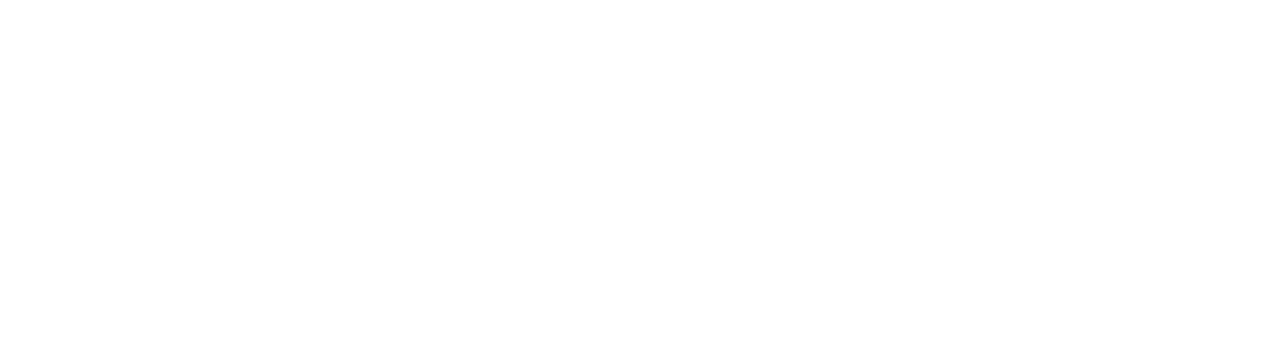
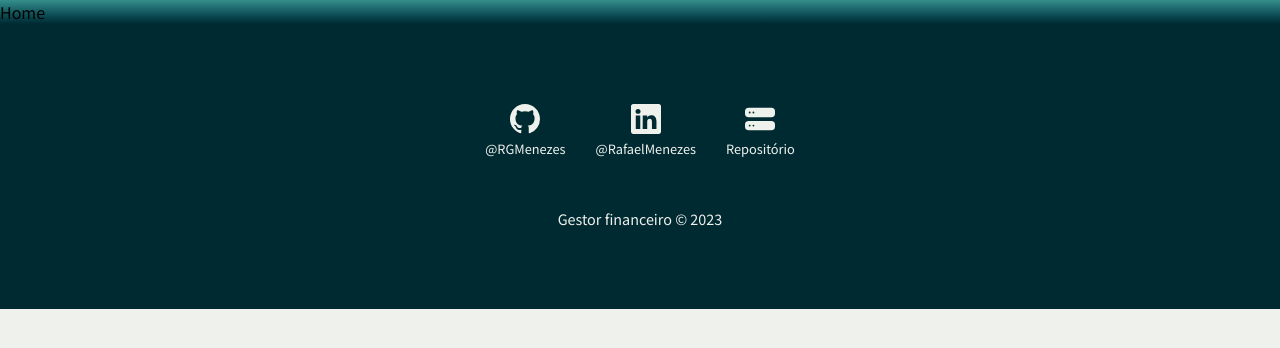
Before and after one commit to RGMenezes/gestor-financeiro, a React (Create React App) app in the folder gestor-financeiro/: page / in a window 1280 px wide. Shown: the top 348 px of the page. Built offline with nearby package versions, Linux system fonts and the light colour scheme.

Commit message:
criando o footer

```diff
--- a/gestor-financeiro/public/index.html
+++ b/gestor-financeiro/public/index.html
@@ -1,5 +1,5 @@
 <!DOCTYPE html>
-<html lang="en">
+<html lang="pt-br">
   <head>
     <meta charset="utf-8" />
     <link rel="icon" href="%PUBLIC_URL%/favicon.ico" />
--- a/gestor-financeiro/src/App.js
+++ b/gestor-financeiro/src/App.js
@@ -1,8 +1,17 @@
+import {BrowserRouter as Router, Routes, Route} from "react-router-dom"
+
+import Home from "./components/pages/Home";
+import Footer from "./components/layout/Footer";
+
 function App() {
   return (
-    <div className="App">
+    <Router>
+      <Routes>
+        <Route path="/" element={<Home />} />
+      </Routes>
 
-    </div>
+      <Footer />
+    </Router>
   );
 }
 
--- /dev/null
+++ b/gestor-financeiro/src/components/layout/Footer.js
@@ -0,0 +1,27 @@
+import {BsGithub, BsLinkedin, BsHddStackFill} from 'react-icons/bs'
+
+import styles from './Footer.module.css'
+
+function Footer(){
+    return(
+        <footer className={styles.footer} >
+            <nav>
+                <a rel='noreferrer external' target='_blank' href="https://github.com/RGMenezes">
+                    <BsGithub className={styles.icon} />
+                    <p>@RGMenezes</p>
+                </a>
+                <a rel='noreferrer external' target='_blank' href="https://www.linkedin.com/in/rafael-menezes-16b002246/">
+                    <BsLinkedin className={styles.icon} />
+                    <p>@RafaelMenezes</p>
+                </a>
+                <a rel='noreferrer external' target='_blank' href="https://github.com/RGMenezes/gestor-financeiro">
+                    <BsHddStackFill className={styles.icon} />
+                    <p>Repositório</p>
+                </a>
+            </nav>
+            <p>Gestor financeiro &copy; 2023</p>
+        </footer>
+    )
+}
+
+export default Footer
--- /dev/null
+++ b/gestor-financeiro/src/components/layout/Footer.module.css
@@ -0,0 +1,54 @@
+.footer{
+    padding: 80px 10px;
+
+    display: flex;
+    flex-flow: column nowrap;
+    align-items: center;
+    justify-content: center;
+    gap: 50px;
+
+    background-color: var(--cor-bg1);
+}
+
+.footer > p{
+    font-size: .9em;
+    color: var(--cor-1);
+}
+
+nav{
+    display: flex;
+    flex-flow: row wrap;
+    gap: 30px;
+}
+
+a{
+    display: grid;
+    grid-template-rows: auto auto;
+    grid-template-columns: auto;
+    justify-items: center;
+    align-items: center;
+    gap: 5px;
+
+    text-align: center;
+    text-decoration: none;
+    color: var(--cor-1);
+
+    transition: all .3s ease;
+}
+
+a:hover{
+    transform: translate(0px, -10%);
+}
+
+a:active{
+    color: var(--cor-main);
+    transition: all .0s ease;
+}
+
+a .icon{
+    font-size: 30px;
+}
+
+a p{
+    font-size: .8em;
+}
--- /dev/null
+++ b/gestor-financeiro/src/components/pages/Home.js
@@ -0,0 +1,11 @@
+import styles from './Home.module.css'
+
+function Home(){
+    return(
+        <div className={styles.home}>
+            Home
+        </div>
+    )
+}
+
+export default Home
--- /dev/null
+++ b/gestor-financeiro/src/components/pages/Home.module.css
@@ -0,0 +1,3 @@
+.home{
+    background-image: var(--gradient);
+}
--- a/gestor-financeiro/src/index.css
+++ b/gestor-financeiro/src/index.css
@@ -0,0 +1,24 @@
+@import url('https://fonts.googleapis.com/css2?family=Noto+Sans+JP:wght@200;400;600;800&display=swap');
+
+*{
+  margin: 0px;
+  padding: 0px;
+  box-sizing: border-box;
+}
+
+:root,
+html,
+body{
+  font-family: 'Noto Sans JP', sans-serif;
+  background-color: var(--cor-1);
+}
+
+:root{
+  --cor-1: #EFF1ED;
+  --cor-2: #D7DBD1;
+  --cor-main: #FFBD00;
+  --cor-bg2: #368F8B;
+  --cor-bg1: #002A32;
+
+  --gradient: linear-gradient(to bottom, #368f8b, #247476, #145a60, #074149, #002a32);
+}
```
Also changed, not shown: gestor-financeiro/src/components/pages/Questions.js (added, +9 -0 lines), gestor-financeiro/src/components/pages/Result.js (added, +9 -0 lines), gestor-financeiro/src/assets/logo/logo.png (added), gestor-financeiro/src/assets/logo/logo.svg (added).
